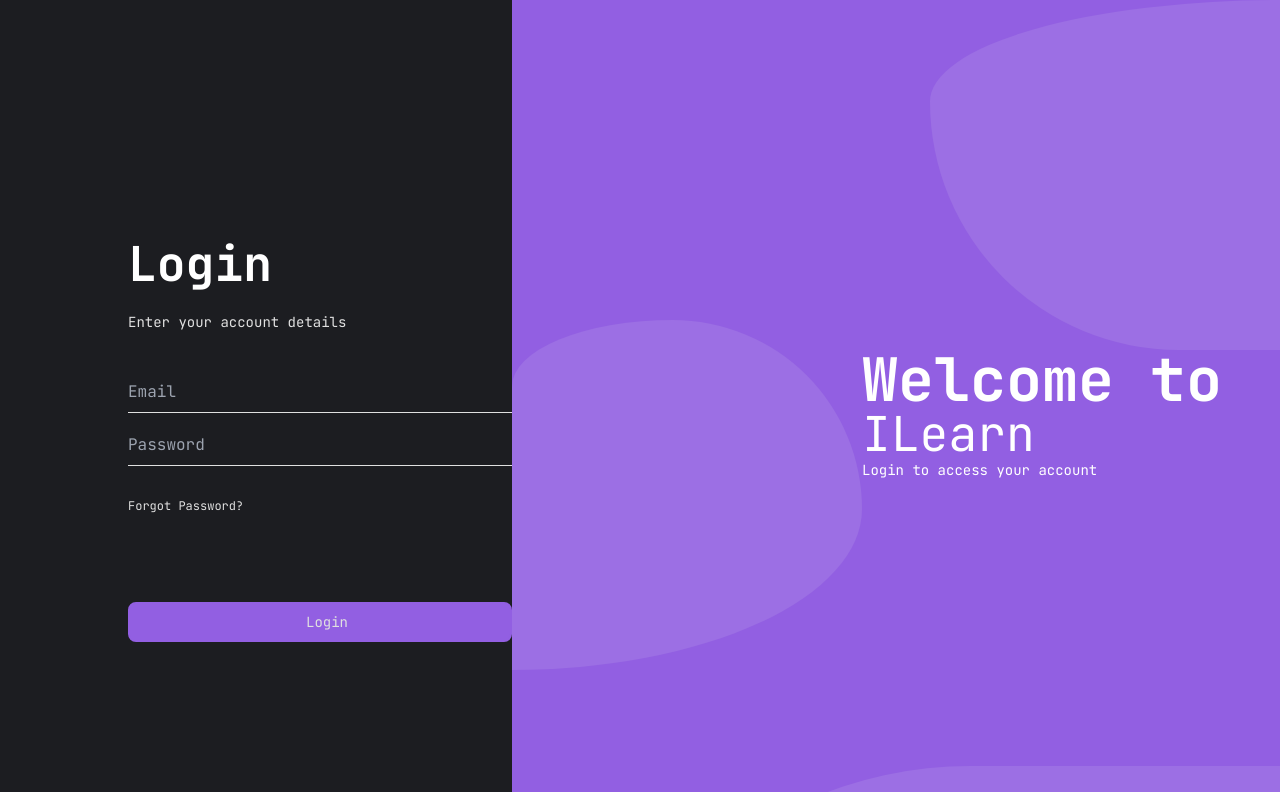
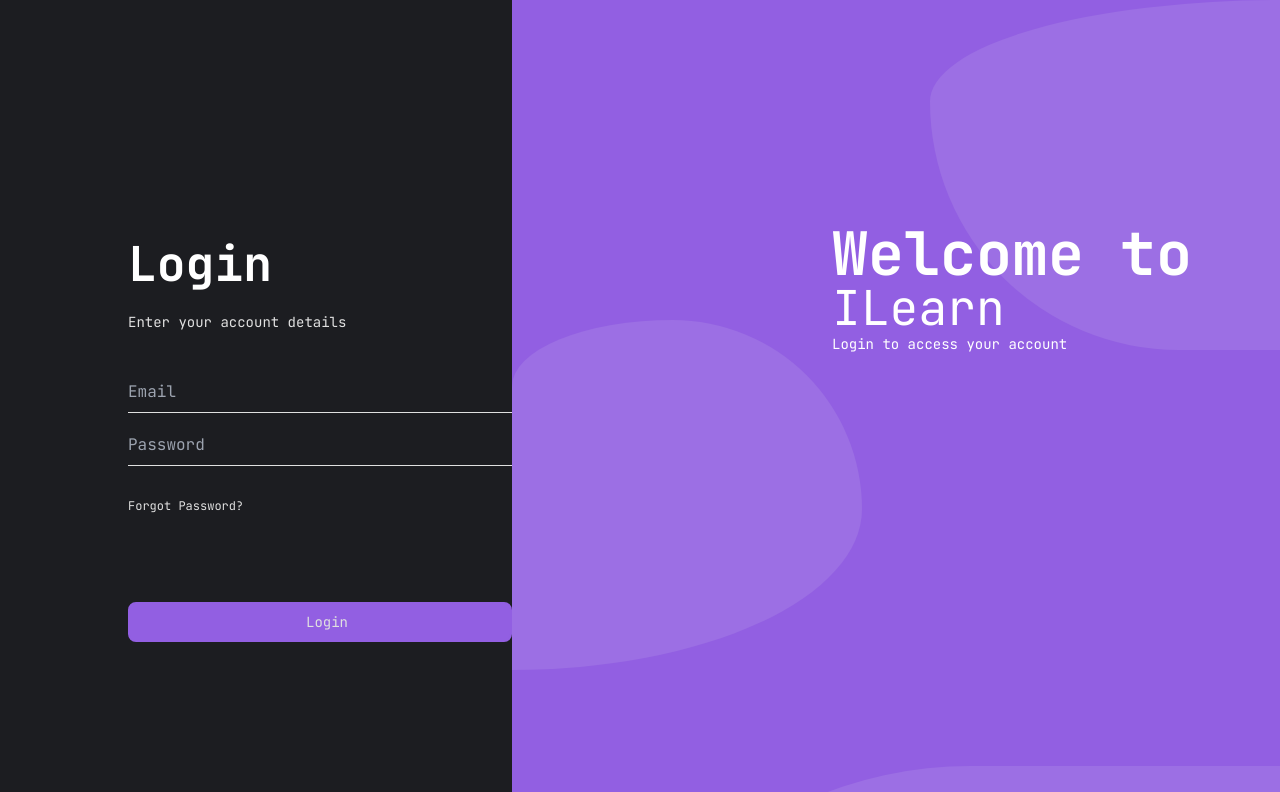
Before and after one commit to Zulelee/iLearn, a Next.js app: page /login in a window 1280 px wide. Shown: the top 792 px of the page. Built offline with nearby package versions, Linux system fonts and the light colour scheme.

Commit message:
login right side design image left

```diff
--- a/app/login/page.tsx
+++ b/app/login/page.tsx
@@ -56,15 +56,15 @@ const page = () => {
           </div>
         </div>
       </div>
-      <div className="bg-purple text-white  w-3/5">
-        <div className="z-0 max-h-fit">
+      <div className="bg-purple  text-white w-3/5">
+        <div>
           <Image src = {blobimage} alt="blob"  className="rounded-custom1 float-right"/>
           <Image src = {blobimage} alt="blob"  className="rounded-custom float-left mt-80"/>
           <Image src = {blobimage} alt="blob"  className="rounded-custom3 float-right mt-24"/>
         </div>
-        <div className="z-10 text-left  mt-56 w-auto h-auto">
+        <div className=" absolute ml-80 mt-56 ">
         <label className="text-6xl "><b>Welcome to</b></label><br/>
-        <label className="text-5xl">ILearn</label><br/>
+        <label className="text-5xl">ILearn</label><br />
         <label className="text-sm">Login to access your account</label>
         </div>
       </div>
```
